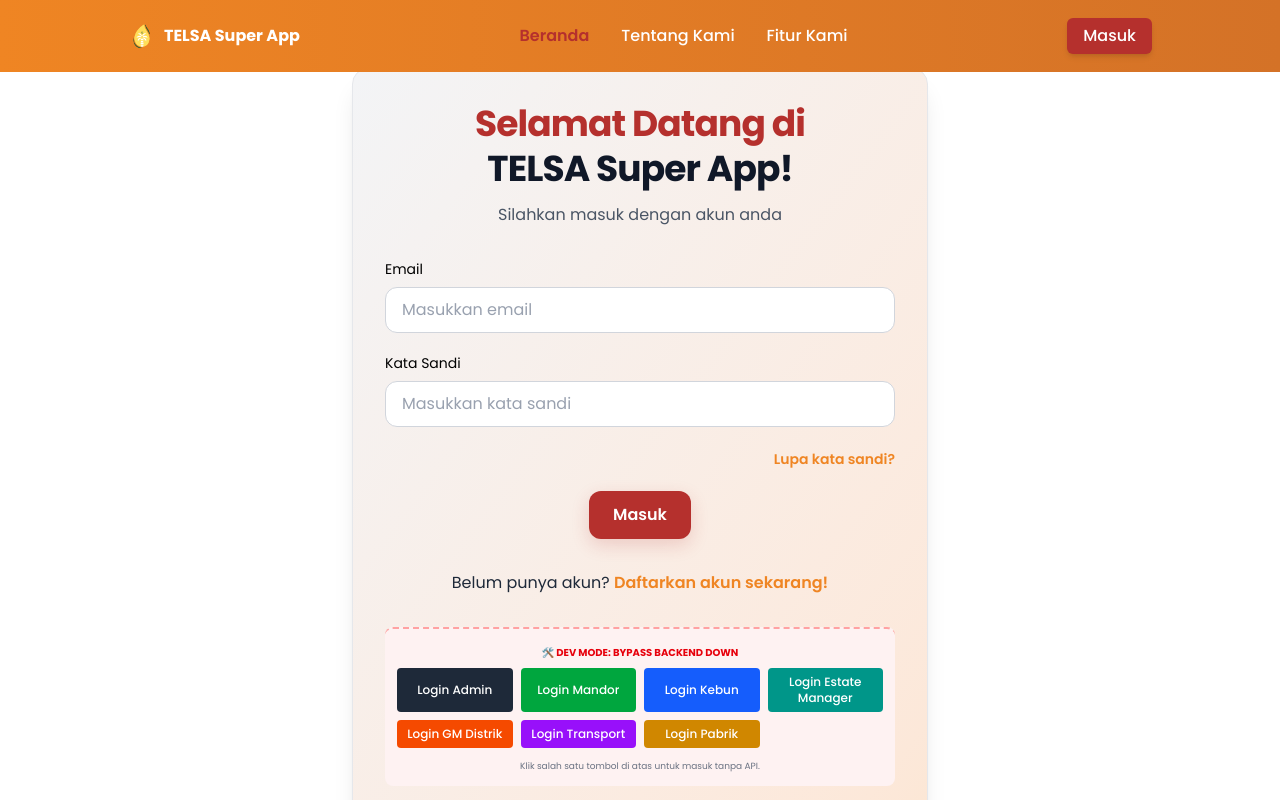
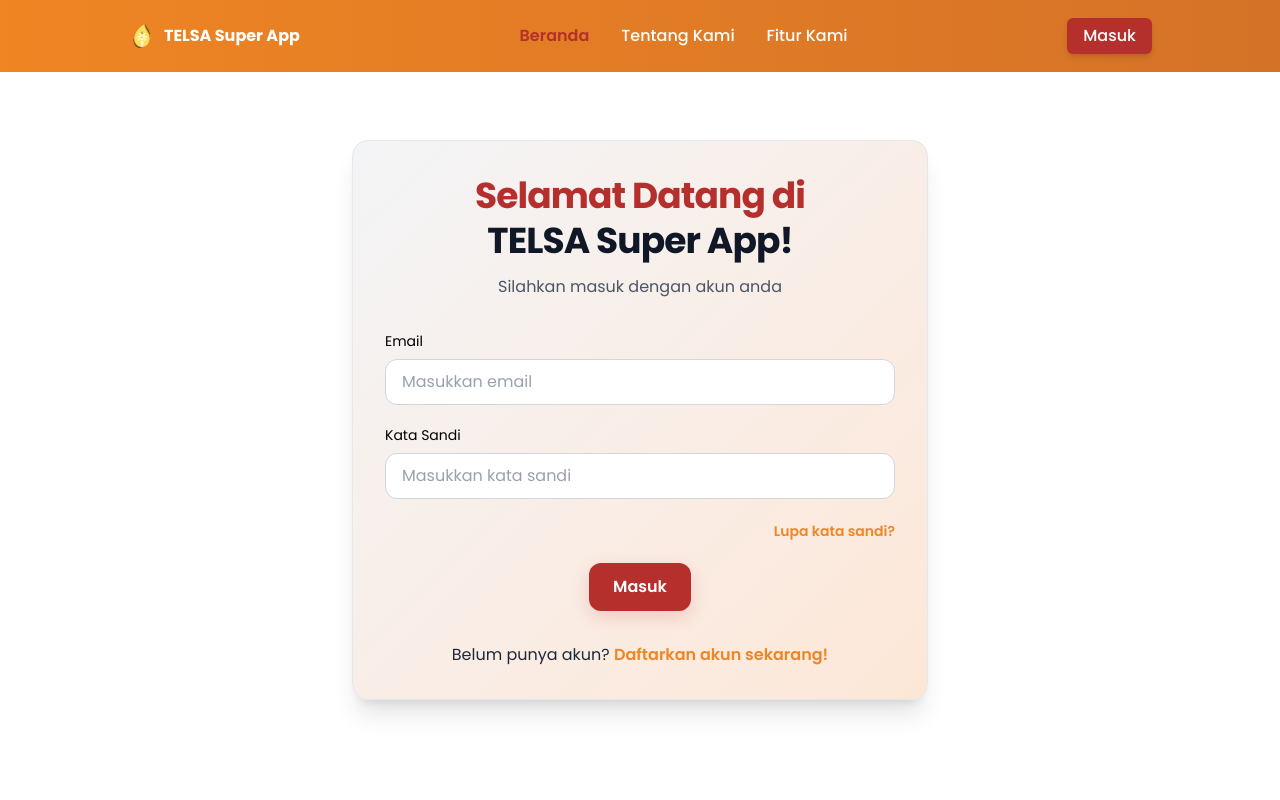
Before and after one commit to TelsasuperappTeam/Frontend_Coling, a React (Vite) app: page /masuk in a window 1280 px wide. Built offline with nearby package versions, Linux system fonts and the light colour scheme; no server answers.

Commit message:
keperluan deploy

```diff
--- a/src/Pages/Masuk.jsx
+++ b/src/Pages/Masuk.jsx
@@ -11,16 +11,6 @@ export default function Masuk() {
   const [loading, setLoading] = useState(false);
 
   const navigate = useNavigate();
-
-  // ====== START: HAPUS BLOK INI NANTI KALAU BE SUDAH AMAN ======
-  const handleBypass = (roleDev) => {
-    localStorage.setItem("token", "dummy-bypass-token");
-    localStorage.setItem("role", roleDev);
-    localStorage.setItem("userRole", roleDev);
-    const targetPath = getRoleRedirectPath(roleDev);
-    if (targetPath) navigate(targetPath, { replace: true });
-  };
-  // ====== END: HAPUS BLOK INI NANTI KALAU BE SUDAH AMAN ========
 
   // ===================== HANDLE LOGIN =====================
   const handleLogin = async (e) => {
@@ -218,62 +208,6 @@ export default function Masuk() {
           </Link>
         </p>
 
-        {/* ================================================================= */}
-        {/* [DEV MODE START] - AREA TOMBOL BYPASS (HAPUS BAGIAN INI NANTI) */}
-        {/* ================================================================= */}
-        <div className="mt-8 pt-4 border-t-2 border-dashed border-red-300 bg-red-50 p-3 rounded-lg">
-          <p className="text-center text-[10px] uppercase font-bold text-red-600 mb-2">
-            🛠️ Dev Mode: Bypass Backend Down
-          </p>
-          <div className="grid grid-cols-2 sm:grid-cols-3 md:grid-cols-4 gap-2">
-            <button
-              onClick={() => handleBypass(ROLES.ADMIN)}
-              className="px-2 py-1.5 bg-gray-800 text-white text-[10px] sm:text-xs rounded hover:bg-gray-900 font-medium transition"
-            >
-              Login Admin
-            </button>
-            <button
-              onClick={() => handleBypass(ROLES.MANDOR)}
-              className="px-2 py-1.5 bg-green-600 text-white text-[10px] sm:text-xs rounded hover:bg-green-700 font-medium transition"
-            >
-              Login Mandor
-            </button>
-            <button
-              onClick={() => handleBypass(ROLES.KEBUN)}
-              className="px-2 py-1.5 bg-blue-600 text-white text-[10px] sm:text-xs rounded hover:bg-blue-700 font-medium transition"
-            >
-              Login Kebun
-            </button>
-            <button
-              onClick={() => handleBypass(ROLES.ESTATE_MANAGER)}
-              className="px-2 py-1.5 bg-teal-600 text-white text-[10px] sm:text-xs rounded hover:bg-teal-700 font-medium transition"
-            >
-              Login Estate Manager
-            </button>
-            <button
-              onClick={() => handleBypass(ROLES.GENERAL_MANAGER_DISTRIK)}
-              className="px-2 py-1.5 bg-orange-600 text-white text-[10px] sm:text-xs rounded hover:bg-orange-700 font-medium transition"
-            >
-              Login GM Distrik
-            </button>
-            <button
-              onClick={() => handleBypass(ROLES.TRANSPORT)}
-              className="px-2 py-1.5 bg-purple-600 text-white text-[10px] sm:text-xs rounded hover:bg-purple-700 font-medium transition"
-            >
-              Login Transport
-            </button>
-            <button
-              onClick={() => handleBypass(ROLES.PABRIK)}
-              className="px-2 py-1.5 bg-yellow-600 text-white text-[10px] sm:text-xs rounded hover:bg-yellow-700 font-medium transition"
-            >
-              Login Pabrik
-            </button>
-          </div>
-          <p className="text-center text-[9px] text-gray-500 mt-3">
-            Klik salah satu tombol di atas untuk masuk tanpa API.
-          </p>
-        </div>
-        {/* [DEV MODE END] ================================================== */}
       </div>
     </div>
   );
--- a/src/config/constants.js
+++ b/src/config/constants.js
@@ -19,7 +19,7 @@ export const ROLES = {
 // ======================= BASE URL =======================
 // Karena backend MAHAR sudah disatukan (merged), gunakan satu alamat pusat.
 // URL Default (Fallback jika .env tidak terbaca)
-const DEFAULT_SERVER_URL = "https://api.telsa.cloud";
+const DEFAULT_SERVER_URL = "https://api.company.telsa.cloud";
 
 export const API_BASE_URLS = {
   // Mengambil dari .env (atau .env.local jika ada).
--- a/vite.config.js
+++ b/vite.config.js
@@ -2,7 +2,22 @@ import { defineConfig } from "vite";
 import react from "@vitejs/plugin-react";
 import tailwindcss from "@tailwindcss/vite";
 
+// Ubah defineConfig menerima sebuah fungsi dengan parameter 'command'
+export default defineConfig(({ command }) => {
+  // Jika command bernilai 'build', berarti sedang proses deploy ke Production.
+  // Jika command bernilai 'serve', berarti sedang jalanin npm run dev / dev:local.
+  const isProduction = command === 'build';
 
-export default defineConfig({
-  plugins: [react(), tailwindcss()],
+  return {
+    plugins: [react(), tailwindcss()],
+
+    // Konfigurasi esbuild secara dinamis
+    esbuild: isProduction
+      ? {
+          // JIKA PRODUCTION: Buang console.log dan console.info
+          // Tapi console.error dan console.warn akan TETAP ADA
+          pure: ['console.log', 'console.info'],
+        }
+      : {}, // JIKA LOKAL/DEV: Kosongkan aturan ini (semua console tetap muncul)
+  };
 });
```
Also changed, not shown: 1 other file (tests, documents, lock files or other folders).
